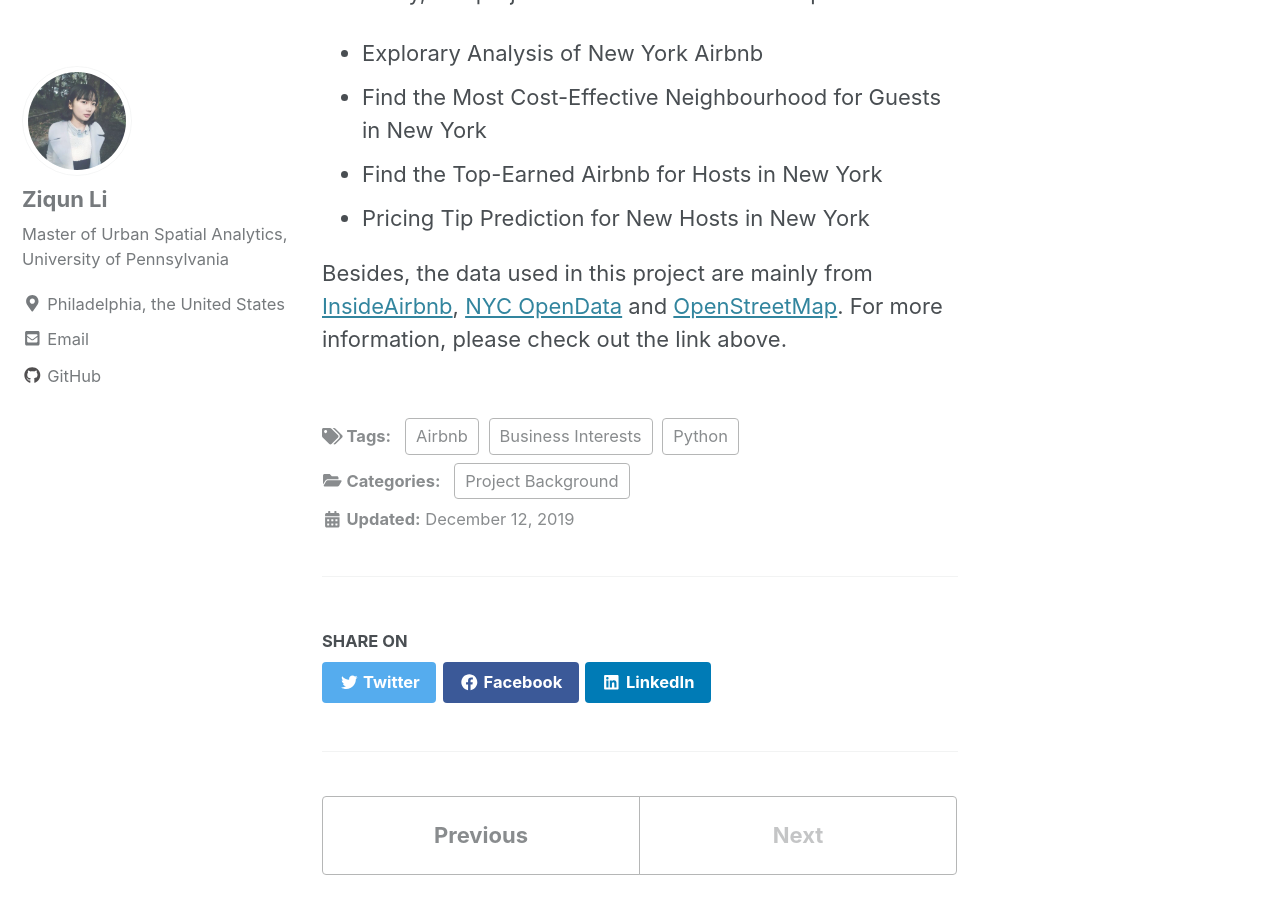
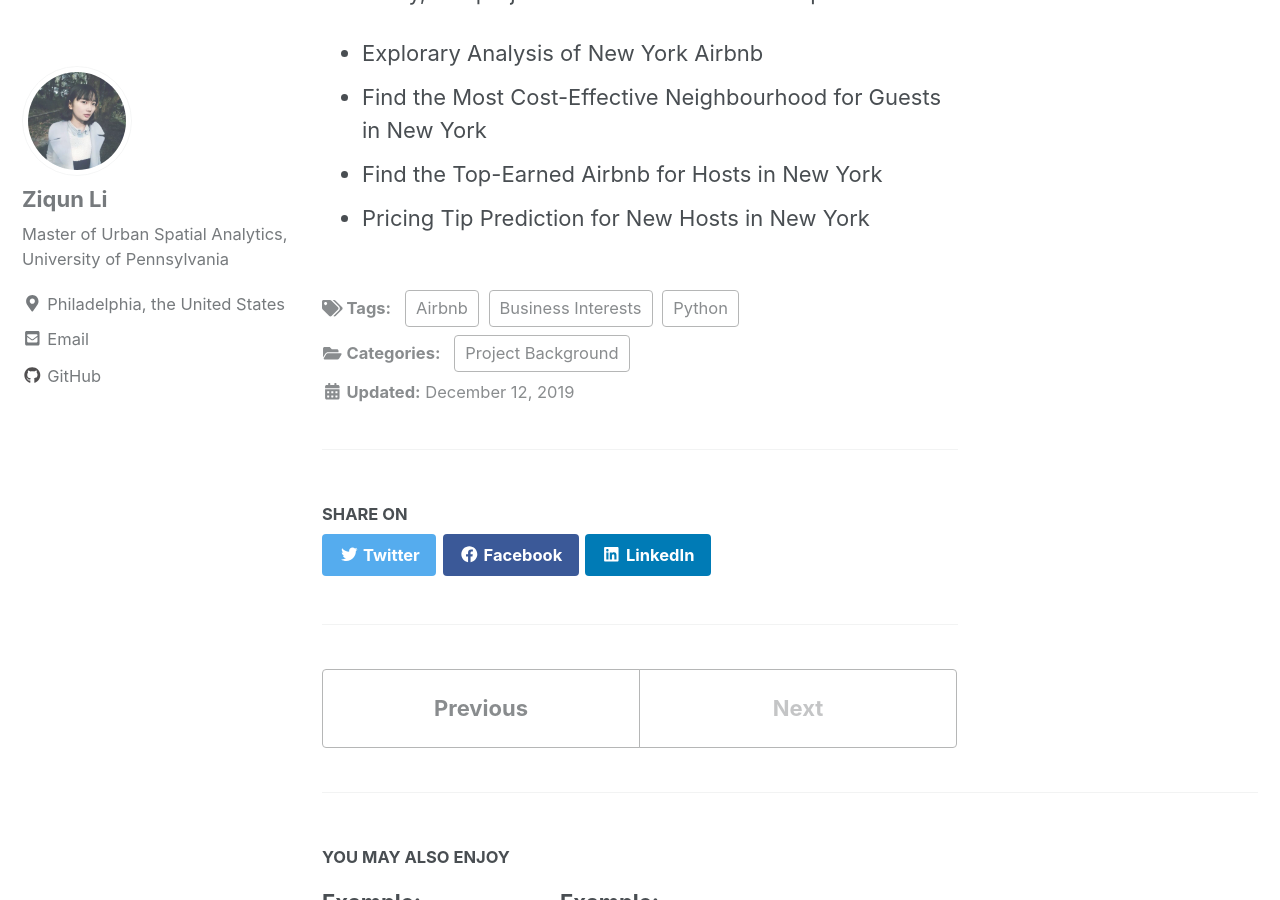
Before and after one commit to liziqun/MUSA620_Final_Project, a Jekyll site: the page built from _posts/2019-12-12-Introduction.md, in a window 1280 px wide and 900 px high, scrolled down 939 px. Built offline with Jekyll 4.4.1, drawn with Linux system fonts in a browser that asks for light colours; cached includes are drawn as plain includes; nearby versions of some CDN libraries; a script that is not in the unit is left out.

Commit message:
Update 2019-12-12-Introduction.md

```diff
--- a/_posts/2019-12-12-Introduction.md
+++ b/_posts/2019-12-12-Introduction.md
@@ -8,7 +8,7 @@ tags:
   - Python
   - Business Interests
 ---
-![airbnb]({{ site.url }}{./assets/photo/airbnb.png)
+![airbnb](./assets/photo/airbnb.png)
 
 **Airbnb** is an online marketplace for arranging or offering lodging, primarily homestays, or tourism experiences. For Airbnb hosts, this is a potentially lucrative option for their under-utilised vacation homes, spare rooms or even beds. However, Airbnb still has some unmet needs:On one hand, it is difficult for new hosts to ascertain whether the Airbnb will be a worthy investment and how their property could earn more. On the other hand, for the Airbnb company, encouraging hosts gain more potential revenue might also helping expand market share.
 
@@ -19,9 +19,3 @@ Generally, this project would be devided into 4 parts:
 - Find the Most Cost-Effective Neighbourhood for Guests in New York
 - Find the Top-Earned Airbnb for Hosts in New York
 - Pricing Tip Prediction for New Hosts in New York
-
-Besides, the data used in this project are mainly from [InsideAirbnb][InsideAirbnb], [NYC OpenData][NYC OpenData] and [OpenStreetMap][OpenStreetMap]. For more information, please check out the link above.
-
-[InsideAirbnb]: http://insideairbnb.com/beijing/?neighbourhood=&filterEntireHomes=false&filterHighlyAvailable=false&filterRecentReviews=false&filterMultiListings=false
-[NYC OpenData]: https://opendata.cityofnewyork.us/
-[OpenStreetMap]: https://www.openstreetmap.org/#map=4/38.01/-95.84
```
